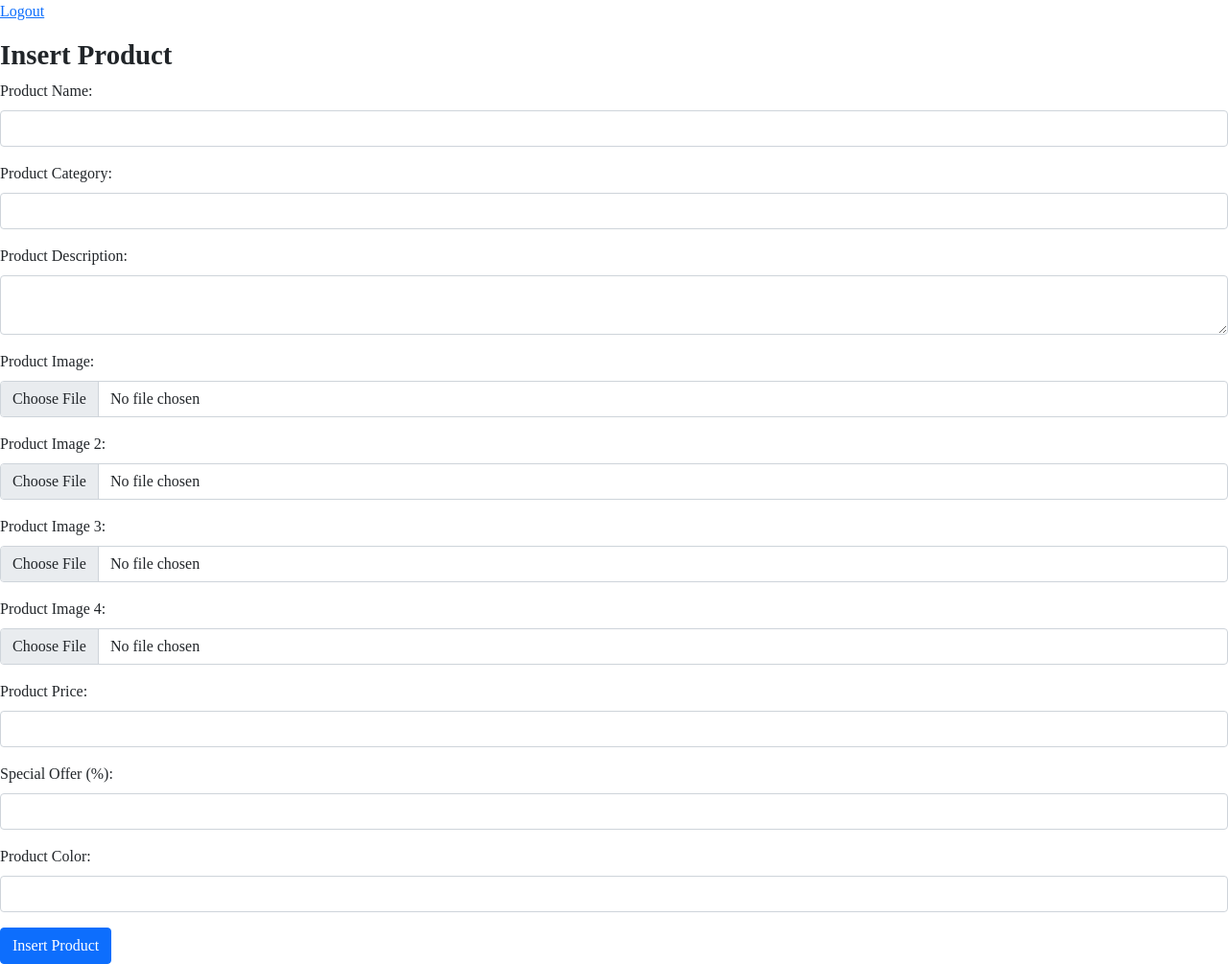
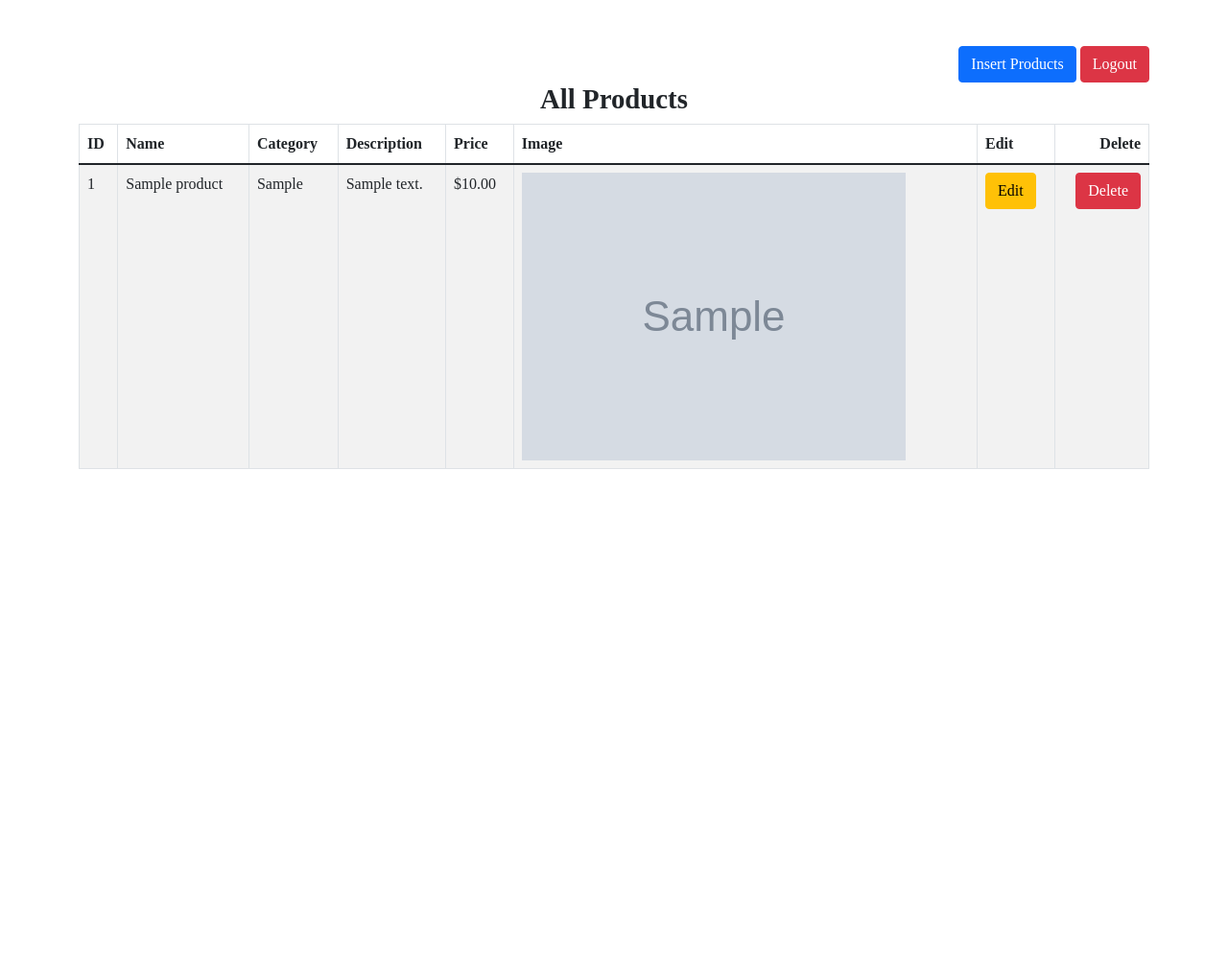
Before and after one commit to wahidrana2108/new_ecom, a PHP site: page /admin_area/index.php in a window 1280 px wide. Shown: the whole page at 96% size. After the commit the page ends 489 px from the top, so only its background shows below. Run offline with PHP 8.4, Linux system fonts and the light colour scheme; the visitor is signed in with stand-in values (Sample User, id 1); tables that the repository leaves empty hold one stand-in row (values such as "Sample post"); grey boxes marked "Sample" are stand-in pictures; some web fonts are replaced.

Commit message:
final update login style added and product delete added

```diff
--- a/admin_area/index.php
+++ b/admin_area/index.php
@@ -1,90 +1,69 @@
 <?php
-    include("includes/header.php");
-    session_start();
-    if(isset($_SESSION['username'])){
-    echo"
-    <div class='form-container'>
-        <p><a href='logout.php' id='logout-btn'>Logout</a></p>
-        <h2>Insert Product</h2>
-        <form action='index.php' method='POST' enctype='multipart/form-data'>
-            <div class='mb-3'>
-                <label for='product_name' class='form-label'>Product Name:</label>
-                <input type='text' class='form-control' id='product_name' name='product_name' required>
-            </div>
-            <div class='mb-3'>
-                <label for='product_category' class='form-label'>Product Category:</label>
-                <input type='text' class='form-control' id='product_category' name='product_category' required>
-            </div>
-            <div class='mb-3'>
-                <label for='product_description' class='form-label'>Product Description:</label>
-                <textarea class='form-control' id='product_description' name='product_description' required></textarea>
-            </div>
-            <div class='mb-3'>
-                <label for='product_image' class='form-label'>Product Image:</label>
-                <input type='file' class='form-control' id='product_image' name='product_image1' required>
-            </div>
-            <div class='mb-3'>
-                <label for='product_image2' class='form-label'>Product Image 2:</label>
-                <input type='file' class='form-control' id='product_image2' name='product_image2'>
-            </div>
-            <div class='mb-3'>
-                <label for='product_image3' class='form-label'>Product Image 3:</label>
-                <input type='file' class='form-control' id='product_image3' name='product_image3'>
-            </div>
-            <div class='mb-3'>
-                <label for='product_image4' class='form-label'>Product Image 4:</label>
-                <input type='file' class='form-control' id='product_image4' name='product_image4'>
-            </div>
-            <div class='mb-3'>
-                <label for='product_price' class='form-label'>Product Price:</label>
-                <input type='number' step='0.01' class='form-control' id='product_price' name='product_price' required>
-            </div>
-            <div class='mb-3'>
-                <label for='product_special_offer' class='form-label'>Special Offer (%):</label>
-                <input type='number' class='form-control' id='product_special_offer' name='product_special_offer' min='0' max='100' required>
-            </div>
-            <div class='mb-3'>
-                <label for='product_color' class='form-label'>Product Color:</label>
-                <input type='text' class='form-control' id='product_color' name='product_color' required>
-            </div>
-            <button type='submit' name='submit' class='btn btn-primary'>Insert Product</button>
-        </form>
-    </div>";}
-    else{
-        echo "<script>window.open('login.php','_self')</script>";
+session_start();
+if (!isset($_SESSION['username'])) {
+    header("Location: login.php");
+    exit();
+}
+
+include("includes/header.php");
+
+// Handle deletion request
+if (isset($_GET['delete'])) {
+    $product_id = $_GET['delete'];
+    $delete_query = "DELETE FROM products WHERE product_id = $product_id";
+    $delete_result = mysqli_query($conn, $delete_query);
+
+    if ($delete_result) {
+        echo "<div class='alert alert-success'>Product deleted successfully.</div>";
+    } else {
+        echo "<div class='alert alert-danger'>Failed to delete the product.</div>";
     }
+}
 
-    include("includes/footer.php");
+// Fetch all products from the database
+$query = "SELECT * FROM products";
+$result = mysqli_query($conn, $query);
 
-        if(isset($_POST['submit'])){
-        $p_name = $_POST['product_name'];
-        $p_cat = $_POST['product_category'];
-        $p_price = $_POST['product_price'];
-        $p_product_color = $_POST['product_color'];
-        $p_desc = $_POST['product_description'];
-        $p_offer = $_POST['product_special_offer'];
+echo "
+<div class='container mt-5'>
+<div class='text-end'>
+    <a class='btn btn-primary' href='insert.php' id='logout-btn'>Insert Products</a>
+    <a class='btn btn-danger' href='logout.php' id='logout-btn'>Logout</a>
+</div>
+<h2 class='text-center'>All Products</h2>
+    <table class='table table-bordered table-striped'>
+        <thead>
+            <tr>
+                <th>ID</th>
+                <th>Name</th>
+                <th>Category</th>
+                <th>Description</th>
+                <th>Price</th>
+                <th>Image</th>
+                <th>Edit</th>
+                <th>Delete</th>
+            </tr>
+        </thead>
+        <tbody>";
 
-        $p_img1 = $_FILES['product_image1']['name'];
-        $p_img2 = $_FILES['product_image2']['name'];
-        $p_img3 = $_FILES['product_image3']['name'];
-        $p_img4 = $_FILES['product_image4']['name'];
+while ($row = mysqli_fetch_assoc($result)) {
+    echo "
+            <tr>
+                <td>{$row['product_id']}</td>
+                <td>{$row['product_name']}</td>
+                <td>{$row['product_category']}</td>
+                <td>{$row['product_description']}</td>
+                <td>\${$row['product_price']}</td>
+                <td><img src='../assets/imgs/product_img/{$row['product_image']}' alt='{$row['product_name']}' class='product-img'></td>
+                <td><a href='edit_product.php?id={$row['product_id']}' class='btn btn-warning'>Edit</a></td>
+                <td><a href='index.php?delete={$row['product_id']}' class='btn btn-danger' onclick='return confirm(\"Are you sure you want to delete this product?\")'>Delete</a></td>
+            </tr>";
+}
 
-        $temp_name1 = $_FILES['product_image1']['tmp_name'];
-        $temp_name2 = $_FILES['product_image2']['tmp_name'];
-        $temp_name3 = $_FILES['product_image3']['tmp_name'];
-        $temp_name4 = $_FILES['product_image4']['tmp_name'];
+echo "
+        </tbody>
+    </table>
+</div>";
 
-        move_uploaded_file($temp_name1,"../assets/imgs/product_img/$p_img1");
-        move_uploaded_file($temp_name2,"../assets/imgs/product_img/$p_img2");
-        move_uploaded_file($temp_name3,"../assets/imgs/product_img/$p_img3");
-        move_uploaded_file($temp_name4,"../assets/imgs/product_img/$p_img4");
-
-        $insert_product = "insert into products (product_name,product_category,product_description,product_image,product_image2,product_image3,product_image4,product_price,product_special_offer,product_color) values ('$p_name','$p_cat','$p_desc','$p_img1','$p_img2','$p_img3','$p_img4','$p_price','$p_offer','$p_product_color')";
-        $run_product = mysqli_query($conn,$insert_product);
-
-        if($run_product){
-            echo "<script>alert('product details added Successfully!')</script>";
-            echo "<script>window.open('index.php','_self')</script>";
-        }
-    }
+include("includes/footer.php");
 ?>
```
Also changed, not shown: admin_area/insert.php (added, +94 -0 lines), admin_area/login.php (+38 -28 lines).
